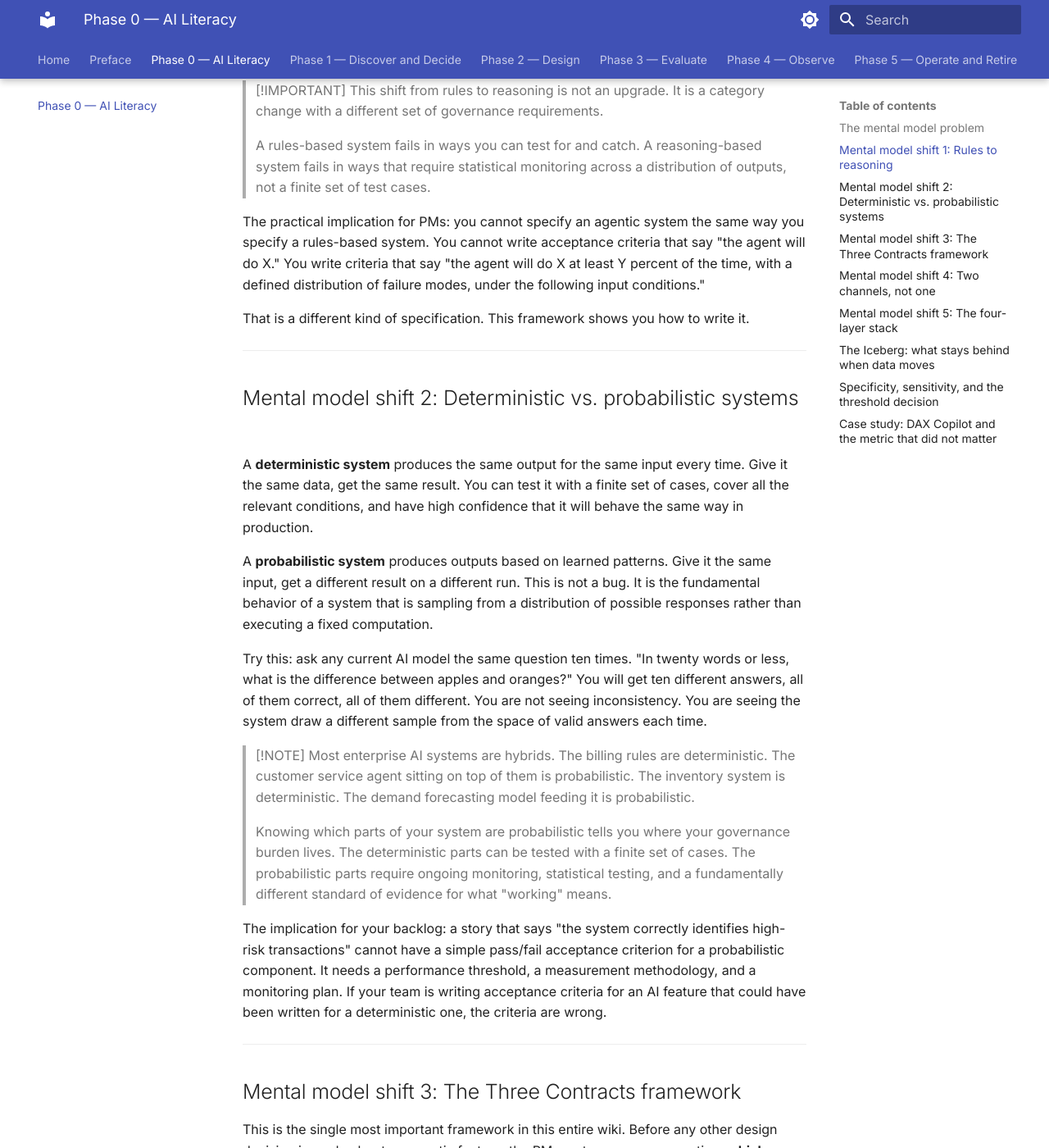
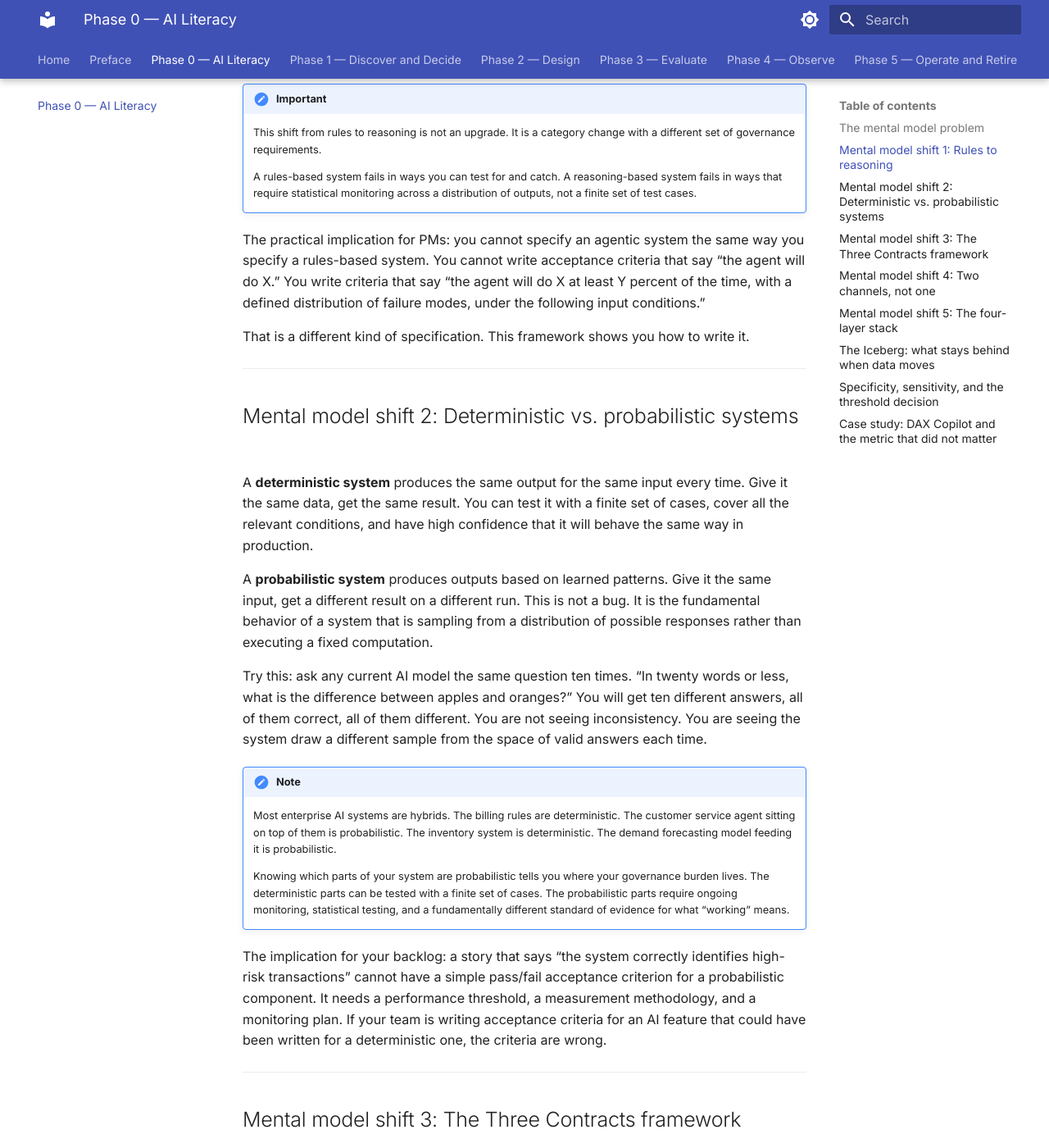
Before and after one commit to yoramfmd/agentic-ai-for-pms, an MkDocs documentation site: the page built from docs/01-ai-literacy.md, in a window 1280 px wide and 1400 px high, scrolled down 1202 px. Shown: the whole window at 82% size. Built offline with MkDocs 1.6.1 and Material for MkDocs 9.7.7, drawn with Linux system fonts in a browser that asks for light colours; some of the changed text lies outside the part shown.

Commit message:
Convert admonitions to MkDocs syntax: chapters 00-03

```diff
--- a/docs/01-ai-literacy.md
+++ b/docs/01-ai-literacy.md
@@ -16,18 +16,19 @@ This section establishes the five mental model shifts every PM needs before any
 
 ## Mental model shift 1: Rules to reasoning
 
-Traditional enterprise software follows explicit rules. A rule looks like this: if the order total exceeds the customer's credit limit, reject the transaction. The rule is exact. It was written by a human, tested against known cases, and deployed with the expectation that it will execute identically for every matching condition forever.
+Traditional enterprise software follows explicit rules. A rule looks like this: if the order total exceeds the customer’s credit limit, reject the transaction. The rule is exact. It was written by a human, tested against known cases, and deployed with the expectation that it will execute identically for every matching condition forever.
 
 This works well when every condition can be written down. It breaks when the problem is too large, too messy, or too ambiguous to enumerate completely. Customer service language is ambiguous. Medical documentation is ambiguous. Contract interpretation is ambiguous. You cannot write a rule for every possible way a customer can express frustration, or every variation of a clinical finding.
 
-That is where machine learning comes in. Instead of following rules written by a human, a machine learning model learns patterns from examples. It has seen millions of customer service conversations and learned what "frustrated but salvageable" looks like, as distinct from "ready to churn." It makes a judgment based on patterns, not on a rule.
+That is where machine learning comes in. Instead of following rules written by a human, a machine learning model learns patterns from examples. It has seen millions of customer service conversations and learned what “frustrated but salvageable” looks like, as distinct from “ready to churn.” It makes a judgment based on patterns, not on a rule.
 
-> [!IMPORTANT]
-> This shift from rules to reasoning is not an upgrade. It is a category change with a different set of governance requirements.
->
-> A rules-based system fails in ways you can test for and catch. A reasoning-based system fails in ways that require statistical monitoring across a distribution of outputs, not a finite set of test cases.
+!!! important
+    This shift from rules to reasoning is not an upgrade. It is a category change with a different set of governance requirements.
 
-The practical implication for PMs: you cannot specify an agentic system the same way you specify a rules-based system. You cannot write acceptance criteria that say "the agent will do X." You write criteria that say "the agent will do X at least Y percent of the time, with a defined distribution of failure modes, under the following input conditions."
+    A rules-based system fails in ways you can test for and catch. A reasoning-based system fails in ways that require statistical monitoring across a distribution of outputs, not a finite set of test cases.
+
+
+The practical implication for PMs: you cannot specify an agentic system the same way you specify a rules-based system. You cannot write acceptance criteria that say “the agent will do X.” You write criteria that say “the agent will do X at least Y percent of the time, with a defined distribution of failure modes, under the following input conditions.”
 
 That is a different kind of specification. This framework shows you how to write it.
 
@@ -39,14 +40,15 @@ A **deterministic system** produces the same output for the same input every tim
 
 A **probabilistic system** produces outputs based on learned patterns. Give it the same input, get a different result on a different run. This is not a bug. It is the fundamental behavior of a system that is sampling from a distribution of possible responses rather than executing a fixed computation.
 
-Try this: ask any current AI model the same question ten times. "In twenty words or less, what is the difference between apples and oranges?" You will get ten different answers, all of them correct, all of them different. You are not seeing inconsistency. You are seeing the system draw a different sample from the space of valid answers each time.
+Try this: ask any current AI model the same question ten times. “In twenty words or less, what is the difference between apples and oranges?” You will get ten different answers, all of them correct, all of them different. You are not seeing inconsistency. You are seeing the system draw a different sample from the space of valid answers each time.
 
-> [!NOTE]
-> Most enterprise AI systems are hybrids. The billing rules are deterministic. The customer service agent sitting on top of them is probabilistic. The inventory system is deterministic. The demand forecasting model feeding it is probabilistic.
->
-> Knowing which parts of your system are probabilistic tells you where your governance burden lives. The deterministic parts can be tested with a finite set of cases. The probabilistic parts require ongoing monitoring, statistical testing, and a fundamentally different standard of evidence for what "working" means.
+!!! note
+    Most enterprise AI systems are hybrids. The billing rules are deterministic. The customer service agent sitting on top of them is probabilistic. The inventory system is deterministic. The demand forecasting model feeding it is probabilistic.
 
-The implication for your backlog: a story that says "the system correctly identifies high-risk transactions" cannot have a simple pass/fail acceptance criterion for a probabilistic component. It needs a performance threshold, a measurement methodology, and a monitoring plan. If your team is writing acceptance criteria for an AI feature that could have been written for a deterministic one, the criteria are wrong.
+    Knowing which parts of your system are probabilistic tells you where your governance burden lives. The deterministic parts can be tested with a finite set of cases. The probabilistic parts require ongoing monitoring, statistical testing, and a fundamentally different standard of evidence for what “working” means.
+
+
+The implication for your backlog: a story that says “the system correctly identifies high-risk transactions” cannot have a simple pass/fail acceptance criterion for a probabilistic component. It needs a performance threshold, a measurement methodology, and a monitoring plan. If your team is writing acceptance criteria for an AI feature that could have been written for a deterministic one, the criteria are wrong.
 
 ---
 
@@ -58,32 +60,29 @@ The Three Contracts framework names three fundamentally different types of agent
 
 ![The Three Contracts Framework](images/three-contracts.svg)
 
-> [!IMPORTANT]
-> **Contract 1: Suggestion Engine**
->
-> The agent surfaces options. The human decides. The human acts.
->
-> Accountability stays with the user. The agent's worst-case failure is a bad suggestion the user ignores. Testing focuses on the quality and relevance of recommendations. Governance burden is low.
->
-> Example: a feature that drafts a customer email and waits for the sales rep to review, edit, and send.
+!!! important "Contract 1: Suggestion Engine"
+    The agent surfaces options. The human decides. The human acts.
 
-> [!IMPORTANT]
-> **Contract 2: Copilot**
->
-> The agent acts on explicit human confirmation, step by step. The human remains in the loop for each consequential action. Accountability is shared.
->
-> Testing covers the quality of the decision package presented at each confirmation point. Governance burden is moderate.
->
-> Example: a feature that prepares a purchase order and presents it for approval, then submits only after the approver explicitly confirms.
+    Accountability stays with the user. The agent’s worst-case failure is a bad suggestion the user ignores. Testing focuses on the quality and relevance of recommendations. Governance burden is low.
 
-> [!IMPORTANT]
-> **Contract 3: Autonomous Actor**
->
-> The agent executes sequences of decisions without further approval, within a defined scope. The human supervises the system, not the individual action.
->
-> Accountability shifts to the product and platform team. Worst-case failure: a wrong action executed repeatedly and at scale before anyone notices. Testing must cover every edge case before release. Governance burden is high.
->
-> Example: a feature that automatically categorizes, routes, and responds to tier-1 customer service inquiries without human review.
+    Example: a feature that drafts a customer email and waits for the sales rep to review, edit, and send.
+
+
+!!! important "Contract 2: Copilot"
+    The agent acts on explicit human confirmation, step by step. The human remains in the loop for each consequential action. Accountability is shared.
+
+    Testing covers the quality of the decision package presented at each confirmation point. Governance burden is moderate.
+
+    Example: a feature that prepares a purchase order and presents it for approval, then submits only after the approver explicitly confirms.
+
+
+!!! important "Contract 3: Autonomous Actor"
+    The agent executes sequences of decisions without further approval, within a defined scope. The human supervises the system, not the individual action.
+
+    Accountability shifts to the product and platform team. Worst-case failure: a wrong action executed repeatedly and at scale before anyone notices. Testing must cover every edge case before release. Governance burden is high.
+
+    Example: a feature that automatically categorizes, routes, and responds to tier-1 customer service inquiries without human review.
+
 
 The most expensive design mistake in agentic AI is a feature that presents itself to users as Contract 1 or 2 while being implemented as Contract 3. Users calibrate their trust to the stated contract. When the behavior diverges, that mismatch produces exactly the kind of failure that ends up in a post-incident review.
 
@@ -101,8 +100,9 @@ Most teams do not have a good answer because they only built one channel.
 
 **Channel 2** is the path from human supervisor back to the agent: escalation, override, configuration change, governance intervention. Channel 2 carries the authority flow. It is how a human takes control when something is wrong. Without it, there is no real supervision; there is only observation. You can watch what the agent is doing, but you cannot do anything about it in time.
 
-> [!WARNING]
-> A well-designed agent with no Channel 2 is a liability waiting to scale. If you cannot interrupt the agent, override a decision, or pause an in-flight workflow, the only available response to a problem is a full shutdown. That is not supervision. That is an emergency shutdown preceded by damage.
+!!! warning
+    A well-designed agent with no Channel 2 is a liability waiting to scale. If you cannot interrupt the agent, override a decision, or pause an in-flight workflow, the only available response to a problem is a full shutdown. That is not supervision. That is an emergency shutdown preceded by damage.
+
 
 Design both channels before you ship either.
 
@@ -110,7 +110,7 @@ Design both channels before you ship either.
 
 ## Mental model shift 5: The four-layer stack
 
-When your engineering team says "we're adding an AI feature," they are usually talking about the first layer. There are four.
+When your engineering team says “we’re adding an AI feature,” they are usually talking about the first layer. There are four.
 
 ![The Four-Layer Agentic Stack](images/four-layer-stack.svg)
 
@@ -122,31 +122,33 @@ When your engineering team says "we're adding an AI feature," they are usually t
 
 **Layer 4: The context layer.** What the agent reads before it acts. The instructions in its prompt. The documents retrieved to give it relevant information. The customer record it is working from. The previous steps in the current workflow.
 
-> [!IMPORTANT]
-> Most teams invest heavily in layers 1 through 3. They design layer 4 by accident.
->
-> This is the most expensive design error in agentic AI. A model without the right context is not a useful model; it is a confident model that will fill the gaps in its knowledge with plausible-sounding inferences. Intelligence without context is just confidence.
+!!! important
+    Most teams invest heavily in layers 1 through 3. They design layer 4 by accident.
+
+    This is the most expensive design error in agentic AI. A model without the right context is not a useful model; it is a confident model that will fill the gaps in its knowledge with plausible-sounding inferences. Intelligence without context is just confidence.
+
 
 ---
 
 ## The Iceberg: what stays behind when data moves
 
-When data moves from its source system into the agent's context, it leaves things behind.
+When data moves from its source system into the agent’s context, it leaves things behind.
 
-Think about a customer record in your CRM. The agent receives the customer's name, account value, ticket history, and product usage data. Clean data. Complete fields. What does not travel:
+Think about a customer record in your CRM. The agent receives the customer’s name, account value, ticket history, and product usage data. Clean data. Complete fields. What does not travel:
 
-The fact that this customer's account is under a specific contractual SLA negotiated individually. That lives in a contract in a document management system not connected to the CRM.
+The fact that this customer’s account is under a specific contractual SLA negotiated individually. That lives in a contract in a document management system not connected to the CRM.
 
 The fact that this customer filed a formal complaint three months ago that is under active legal review, and anything the agent says to this customer could be discoverable. That context lives in a legal system not connected to the CRM.
 
-The fact that the "high-value" flag on the account was computed using a scoring model retired six months ago. The flag is present; the rule that defined it is not.
+The fact that the “high-value” flag on the account was computed using a scoring model retired six months ago. The flag is present; the rule that defined it is not.
 
 The data the agent sees is accurate. The context that gives the data its meaning is below the waterline, invisible to the agent.
 
-> [!NOTE]
-> **The Iceberg** is the name for this pattern: context stays behind when data moves. The design response is an explicit **context contract**: a named specification of what context must travel with the data when it moves into the agent's working memory.
->
-> The question to ask at every design review: what does this agent need to know that is not in the data it will receive? Who owns that information? Can it be surfaced? If not, what decisions should the agent be blocked from making without it?
+!!! note
+    **The Iceberg** is the name for this pattern: context stays behind when data moves. The design response is an explicit **context contract**: a named specification of what context must travel with the data when it moves into the agent’s working memory.
+
+    The question to ask at every design review: what does this agent need to know that is not in the data it will receive? Who owns that information? Can it be surfaced? If not, what decisions should the agent be blocked from making without it?
+
 
 Architectures that assume the agent will figure out what it needs should be rejected at the design review, not discovered as a problem after the first consequential error.
 
@@ -164,10 +166,11 @@ For any agentic feature that makes a classification (is this transaction fraudul
 
 The **threshold** is the point at which the model decides to act. Lower it and the model acts more often. Raise it and the model acts less often.
 
-> [!IMPORTANT]
-> The threshold is a product decision, not a model decision. Your data science team cannot set it for you. Only you know what a false positive costs your users versus what a missed case costs them.
->
-> A fraud model set too aggressively blocks legitimate transactions. Set too loosely, it lets fraud through. The right threshold reflects your actual cost structure, not the threshold that maximizes a statistical metric.
+!!! important
+    The threshold is a product decision, not a model decision. Your data science team cannot set it for you. Only you know what a false positive costs your users versus what a missed case costs them.
+
+    A fraud model set too aggressively blocks legitimate transactions. Set too loosely, it lets fraud through. The right threshold reflects your actual cost structure, not the threshold that maximizes a statistical metric.
+
 
 ---
 
@@ -179,7 +182,7 @@ The trial found no statistically significant improvement in documentation time o
 
 The product worked. The acceptance criteria were met. The contract was correct. The metric tracked (adoption) was not the metric that mattered (time saved, cognitive load reduced). The team that designed the trial did not connect the contract to the outcome measurement.
 
-This is an AI literacy failure before it is an evaluation failure. The lesson applies to any agentic feature where "people are using it" is treated as evidence that "it is working." Adoption is a leading indicator of potential value. It is not a measure of delivered value.
+This is an AI literacy failure before it is an evaluation failure. The lesson applies to any agentic feature where “people are using it” is treated as evidence that “it is working.” Adoption is a leading indicator of potential value. It is not a measure of delivered value.
 
 ---
 
```
Also changed, not shown: docs/00-preface.md (+8 -6 lines).
